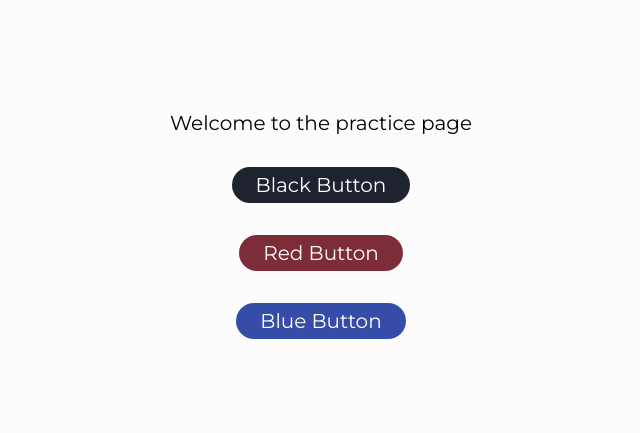
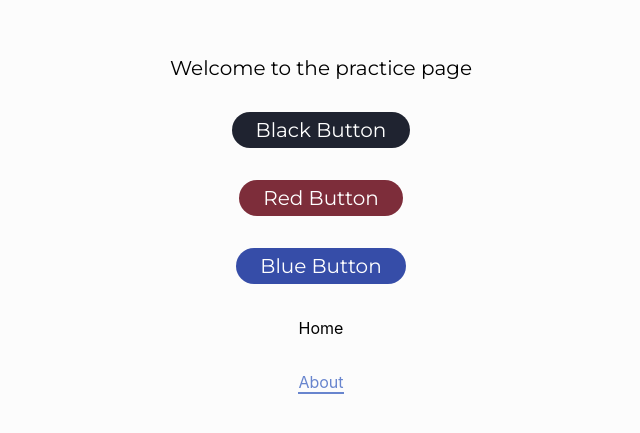
Before and after one commit to elizabethjv/Frontend, a React (Create React App) app: page / in a window 1280 px wide. Shown: the part 175-608 px from the top of the page, without its empty margins (319-959 px from the left). Built offline with nearby package versions, Linux system fonts and the light colour scheme.

Commit message:
Create styled link for nav bar (#2)
* Create styled link for nav bar

* SCHED-55 Made changes to color, bottom border, and top padding

* remove red color

---------

Co-authored-by: Edra Prasetio <edraadrianp@gmail.com>

```diff
--- /dev/null
+++ b/src/components/atoms/navLink.tsx
@@ -0,0 +1,45 @@
+import styled from '@emotion/styled'
+import { Link } from 'react-router-dom'
+import { NavLink } from 'react-router-dom'
+
+// export const NavUnlisted = styled.ul`
+
+//   display: flex;
+
+//   a {
+//     text-decoration: none;
+//   }
+
+//   li {
+//     color: red;
+//     margin: 0 0.8rem;
+//     font-size: 1.3rem;
+//     position: relative;
+//     list-style: none;
+//     &:hover {
+//       color: 'blue',
+//       text-decoration: 'underline',
+//       border-bottom: 2px solid #339af0
+//     }
+//   }
+
+//   .current {
+//     li {
+//       border-bottom: 2px solid black,
+//     }
+//   }
+// `
+
+export const NavUnlisted = styled(NavLink)`
+    color: black;
+    text-decoration: none;
+    padding-top: 2px;
+    &:hover {
+        border-bottom: 2px solid #6885ce;
+        color: #6885ce;
+    }
+    &.active {
+        border-bottom: 2px solid #6885ce;
+        color: #6885ce;
+    }
+`
--- a/src/pages/Practice.tsx
+++ b/src/pages/Practice.tsx
@@ -1,6 +1,10 @@
 import { MediumBlackButton, MediumBlueButton, MediumRedButton } from '../components/atoms/button'
 import { H1 } from '../components/atoms/typography'
 import { HomeBackground } from '../components/home/background'
+import { NavUnlisted } from '../components/atoms/navLink'
+import styled from '@emotion/styled'
+import { NavLink } from 'react-router-dom'
+import { Link } from 'react-router-dom'
 
 // Page to display created components
 
@@ -18,6 +22,8 @@ export const Practice = () => {
                 <MediumBlueButton>
                     <H1>Blue Button</H1>
                 </MediumBlueButton>
+                <NavUnlisted to='/Home'>Home</NavUnlisted>
+                <NavUnlisted to='/'>About</NavUnlisted>
             </HomeBackground>
         </div>
     )
```
